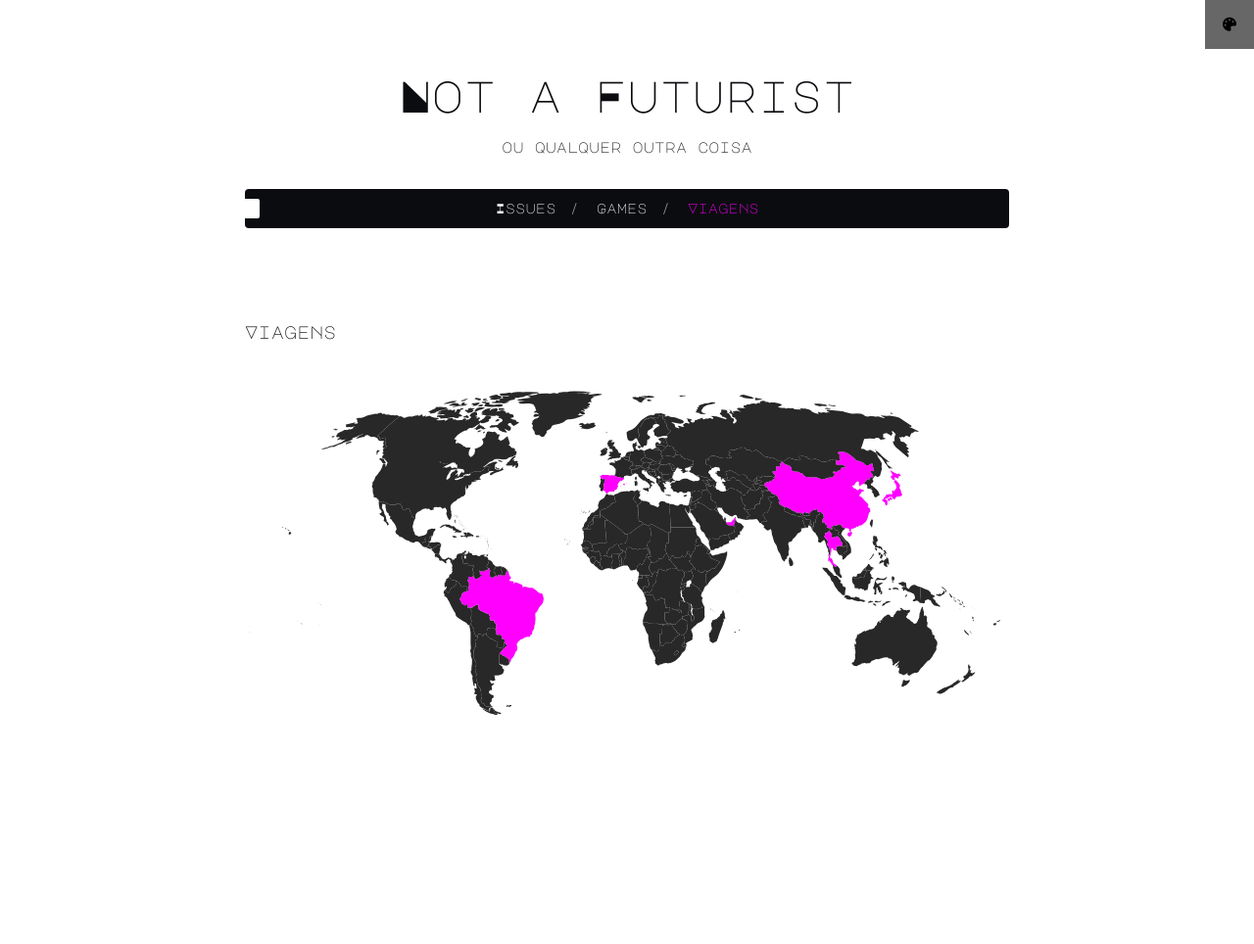
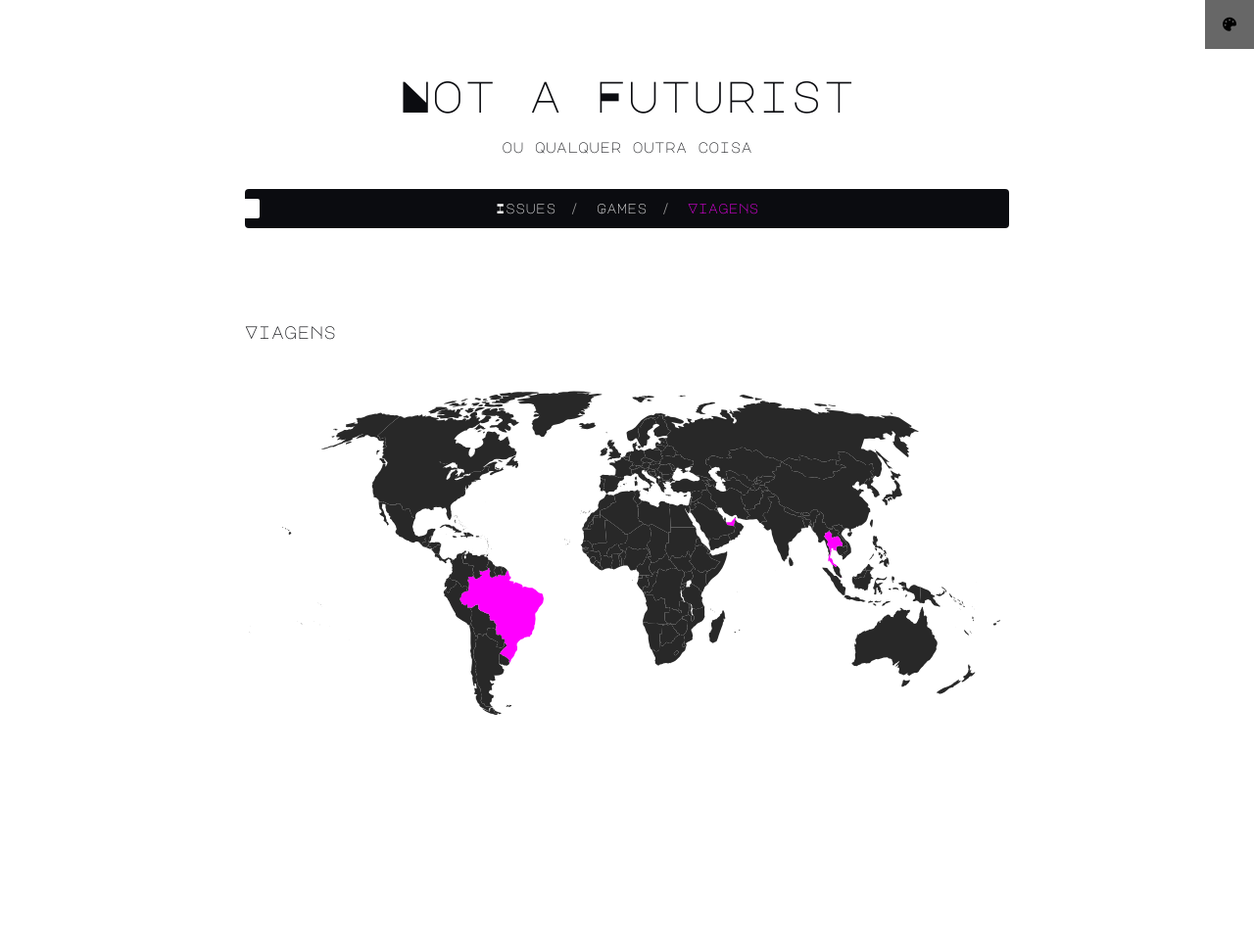
Before and after one commit to leualemax/leualemax.github.io, a Jekyll site: the page built from pages/viagens.md, in a window 1280 px wide. Shown: the whole page at 98% size. Built offline with Jekyll 4.4.1, drawn with Linux system fonts in a browser that asks for light colours; nearby versions of some CDN libraries.

Commit message:
remove zicak :clap: :clap: :clap:

```diff
--- a/_sass/_viagens.scss
+++ b/_sass/_viagens.scss
@@ -6,9 +6,6 @@
       path#BR,
       path#TH,
       path#SG,
-      path#ES,
-      path#CN,
-      path#JP,
       path#AE {
         fill: $secondary !important;
 
```
